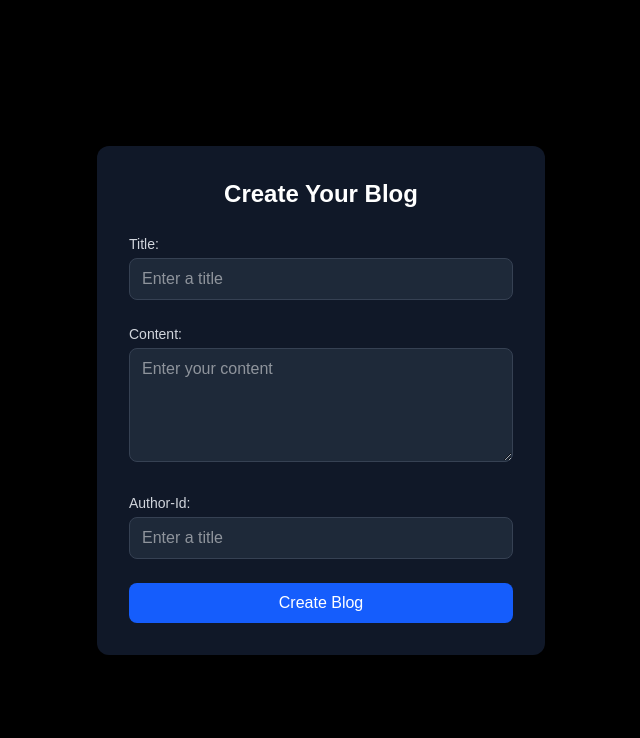
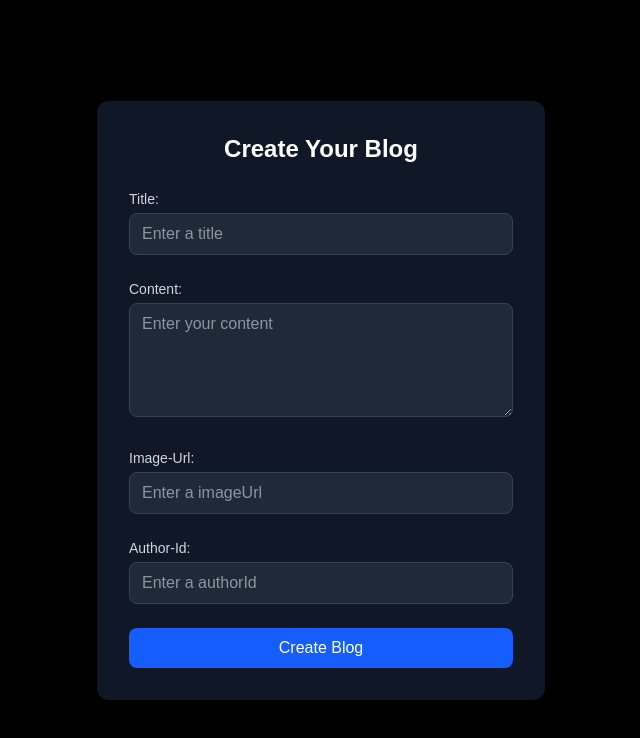
Before and after one commit to anurag211824/BlogApp-GraphQL, a Next.js app: page /createBlog in a window 1280 px wide. Shown: the top 738 px of the page, without its empty margins (319-959 px from the left). Built offline with nearby package versions, Linux system fonts and the light colour scheme.

Commit message:
add imageUrl field too

```diff
--- a/app/createBlog/page.tsx
+++ b/app/createBlog/page.tsx
@@ -6,11 +6,12 @@ import gqlClient from "@/service/gql";
 import { gql } from "graphql-tag";
 const CreateBlogpage = () => {
   const CREATE_BLOG = gql`
-   mutation CreatBlog($title: String!, $content: String!, $authorId: ID!) {
-  createBlog(title: $title, content: $content, authorId: $authorId) {
+  mutation CreatBlog($title: String!, $content: String!, $authorId: ID!, $imageUrl: String) {
+  createBlog(title: $title, content: $content, authorId: $authorId, imageUrl: $imageUrl) {
     title
     content
     authorId
+    imageUrl
   }
 }
   `;
@@ -19,6 +20,7 @@ const CreateBlogpage = () => {
     const blog = await gqlClient.request(CREATE_BLOG, {
       title: title,
       content: content,
+      imageUrl:imageUrl,
       authorId:authorId
     });
     console.log(blog);
@@ -30,6 +32,7 @@ const CreateBlogpage = () => {
   const [title, setTittle] = useState("");
   const [content, setContent] = useState("");
    const [authorId, setAuthorId] = useState("");
+   const [imageUrl,setImageUrl] =  useState("")
   return (
  <div className="min-h-screen flex items-center justify-center bg-black px-4">
   <form
@@ -76,20 +79,38 @@ const CreateBlogpage = () => {
       ></textarea>
     </div>
 
+      <div>
+      <label
+        htmlFor="image"
+        className="block text-sm font-medium text-gray-300 mb-1"
+      >
+        Image-Url:
+      </label>
+      <input
+        name="image"
+        value={imageUrl}
+        onChange={(e) => setImageUrl(e.target.value)}
+        id="image"
+        type="text"
+        placeholder="Enter a imageUrl"
+        className="w-full border border-gray-700 bg-gray-800 text-white rounded-lg px-3 py-2 focus:ring-2 focus:ring-blue-500 focus:outline-none"
+      />
+    </div>
+
     <div>
       <label
-        htmlFor="id"
+        htmlFor="authorid"
         className="block text-sm font-medium text-gray-300 mb-1"
       >
         Author-Id:
       </label>
       <input
-        name="id"
+        name="authorid"
         value={authorId}
         onChange={(e) => setAuthorId(e.target.value)}
-        id="id"
+        id="authorid"
         type="text"
-        placeholder="Enter a title"
+        placeholder="Enter a authorId"
         className="w-full border border-gray-700 bg-gray-800 text-white rounded-lg px-3 py-2 focus:ring-2 focus:ring-blue-500 focus:outline-none"
       />
     </div>
```
